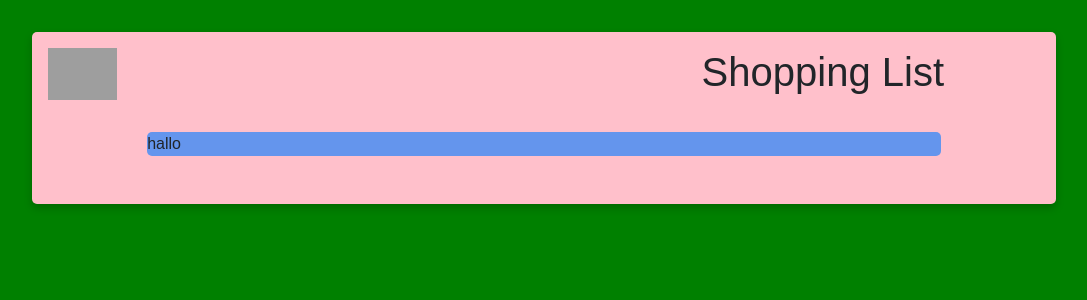
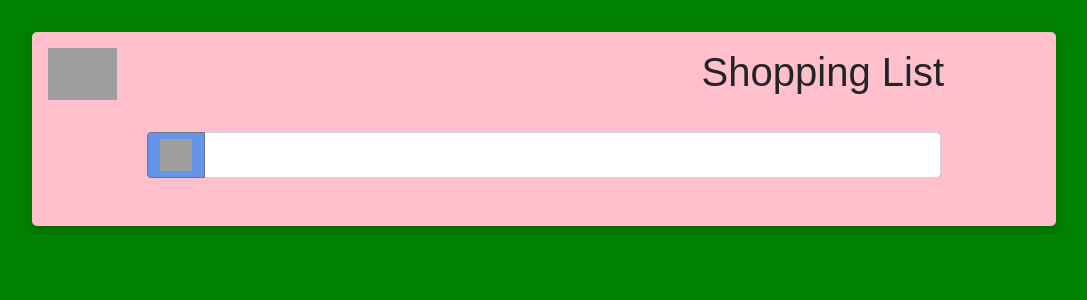
Before and after one commit to Lilandau/shoppingList, a Next.js app: page /shoppingList/shoppingList in a window 1280 px wide. Shown: the top 300 px of the page, without its empty margins (96-1183 px from the left). Built offline with nearby package versions, Linux system fonts and the light colour scheme; grey boxes are pictures that could not be loaded.

Commit message:
trashbin is now properly sized

```diff
--- a/pages/shoppingList/shoppingElement.js
+++ b/pages/shoppingList/shoppingElement.js
@@ -1,11 +1,18 @@
 import styles from './shoppingelement.module.css'
 
-export default function ShoppingElement(){
-    return(
-      <>
-      <div className={styles.shoppingElement}>
-          <p>hallo</p>
-      </div>
-      </>
-    );
+export default function ShoppingElement() {
+    return (
+        <>
+            <div className={styles.shoppingElement}>
+                <div className="input-group mb-3">
+                    <button className={"btn btn-outline-secondary"} type="button" id="button-addon1">
+                        <img  className={styles.btnImg} src={'./icons/trash.png'} alt={'trashbin'}></img>
+                    </button>
+                    <input type="text" className="form-control" placeholder=""
+                           aria-label="Example text with button addon"
+                           aria-describedby="button-addon1"/>
+                </div>
+            </div>
+        </>
+);
 }
--- a/pages/shoppingList/shoppingelement.module.css
+++ b/pages/shoppingList/shoppingelement.module.css
@@ -6,3 +6,8 @@
     border-radius: 5px;
     margin: 2rem auto 2rem auto
 }
+
+.btnImg{
+    width: 2rem;
+    height: 2rem;
+}
```
